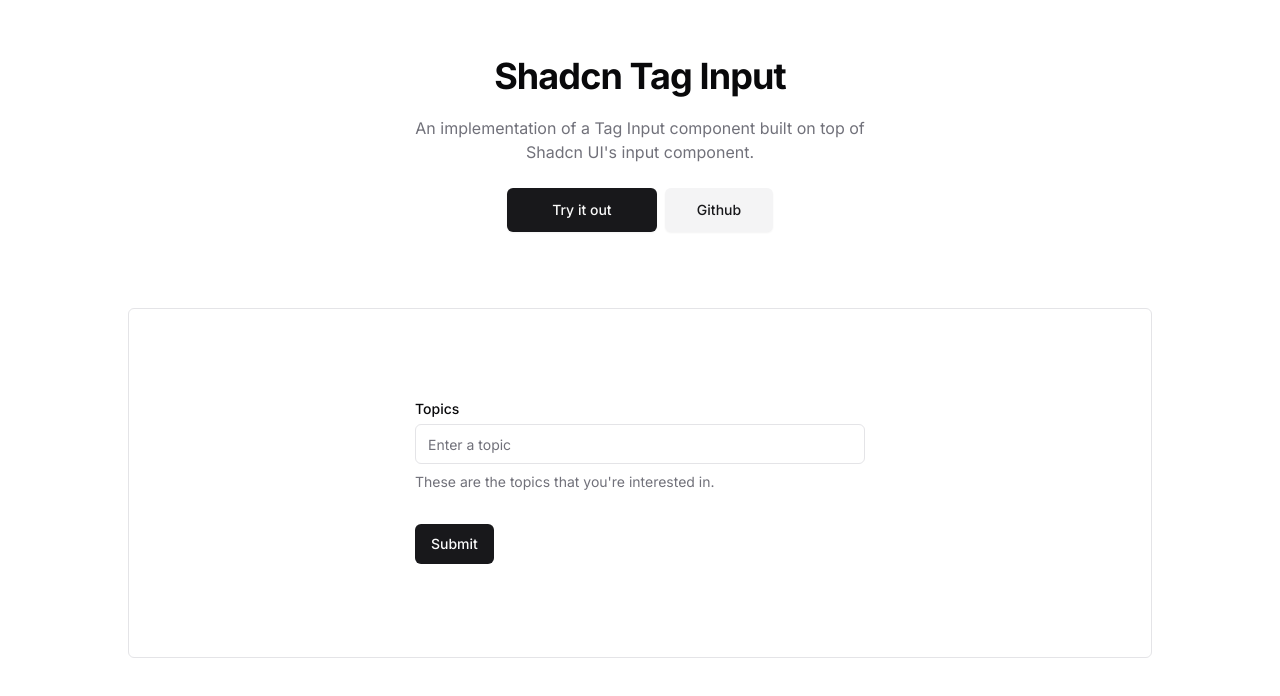
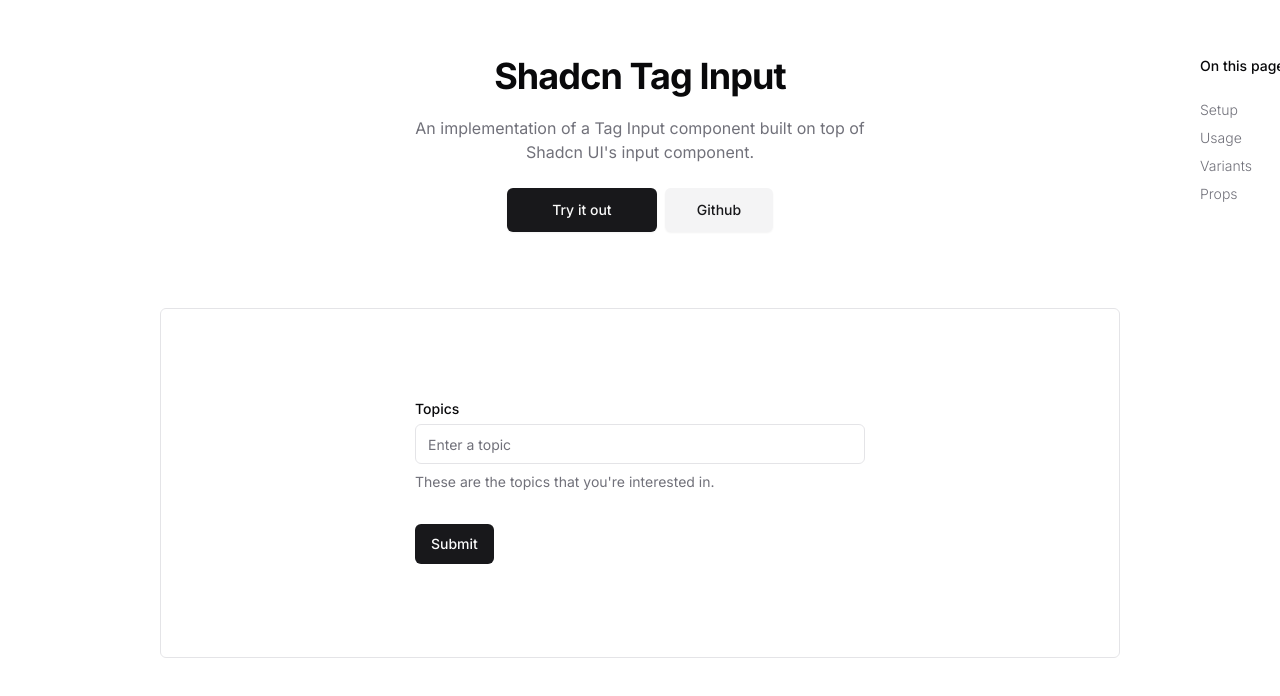
Before and after one commit to JaleelB/emblor, a Next.js app: page / in a window 1280 px wide. Shown: the part 104-800 px from the top of the page. Built offline with nearby package versions, Linux system fonts and the light colour scheme.

Commit message:
feat: sticky page nav

```diff
--- a/app/page.tsx
+++ b/app/page.tsx
@@ -11,13 +11,34 @@ export default function Home() {
 
   return (
     <>
-      <main className="container flex min-h-screen flex-col items-center justify-between py-40 scroll-smooth">
+      <div className="container max-w-5xl py-40 flex justify-between">
+        <main className="w-full flex min-h-screen flex-col items-center justify-between scroll-smooth">
           <Hero/>
           <Setup/>
           <Usage/>
           <Variants/>
           <Props/>
         </main>
+        <aside className="ml-20 hidden text-sm xl:block">
+          <div className="sticky top-10 text-sm">
+            <h3 className="font-medium mb-6 whitespace-nowrap">On this page</h3>
+            <ul className="flex flex-col gap-2">
+              <li>
+                <a href="#setup" className="text-muted-foreground font-light">Setup</a>
+              </li>
+              <li>
+                <a href="#usage" className="text-muted-foreground font-light">Usage</a>
+              </li>
+              <li>
+                <a href="#variants" className="text-muted-foreground font-light">Variants</a>
+              </li>
+              <li>
+                <a href="#props" className="text-muted-foreground font-light">Props</a>
+              </li>
+            </ul>
+          </div>
+        </aside>
+      </div>
       <footer className='py-6 md:px-8 md:py-0 border-t'>
         <div className="container max-w-5xl flex flex-col items-center justify-between gap-4 md:h-24 md:flex-row">
           <p className="text-center text-sm leading-loose text-muted-foreground md:text-left">
--- a/components/sections/props.tsx
+++ b/components/sections/props.tsx
@@ -31,7 +31,7 @@ export default function Props(){
     ]
 
     return (
-        <section className="max-w-5xl w-full py-8">
+        <section id="props" className="max-w-5xl w-full py-8">
             <h2 className='font-heading mt-12 scroll-m-20 border-b pb-2 text-2xl font-semibold tracking-tight first:mt-0'>Props</h2>
            <div className="w-full">
                 <h3 className='font-heading mt-8 scroll-m-20 text-lg font-semibold tracking-tight'>Autocomplete</h3>
--- a/components/sections/setup.tsx
+++ b/components/sections/setup.tsx
@@ -9,7 +9,7 @@ export default function Setup(){
     const { isCopied, copyToClipboard } = useClipboard();
 
     return (
-        <section className="max-w-5xl w-full py-8">
+        <section id="setup" className="max-w-5xl w-full py-8">
           <h2 className='font-heading mt-12 scroll-m-20 border-b pb-2 text-2xl font-semibold tracking-tight first:mt-0'>Setup</h2>
           <div className="w-full">
             <h3 className='font-heading mt-8 scroll-m-20 text-lg font-semibold tracking-tight'>Install Shadcn via CLI</h3>
--- a/components/sections/usage.tsx
+++ b/components/sections/usage.tsx
@@ -9,7 +9,7 @@ export default function Usage(){
     const { isCopied, copyToClipboard } = useClipboard();
 
     return (
-        <section className="max-w-5xl w-full py-8">
+        <section id="usage" className="max-w-5xl w-full py-8">
             <h2 className='font-heading mt-12 scroll-m-20 border-b pb-2 text-2xl font-semibold tracking-tight first:mt-0'>Usage</h2>
             <div className="w-full">
                 <div data-rehype-pretty-code-fragment="">
--- a/components/sections/variants.tsx
+++ b/components/sections/variants.tsx
@@ -18,7 +18,7 @@ export default function Variants(){
     ]);
 
     return (
-        <section className="max-w-5xl w-full py-8">
+        <section id="variants" className="max-w-5xl w-full py-8">
            <h2 className='font-heading mt-12 scroll-m-20 border-b pb-2 text-2xl font-semibold tracking-tight first:mt-0'>Variants</h2>
            <div className="w-full">
                 <h3 className='font-heading mt-8 scroll-m-20 text-lg font-semibold tracking-tight'>Variant</h3>
```
Lines whose indentation alone changed are shown as unchanged.
